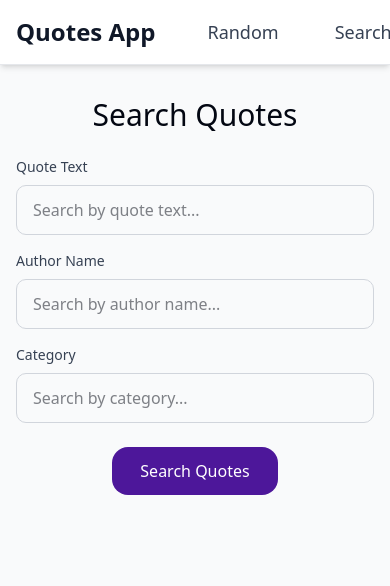
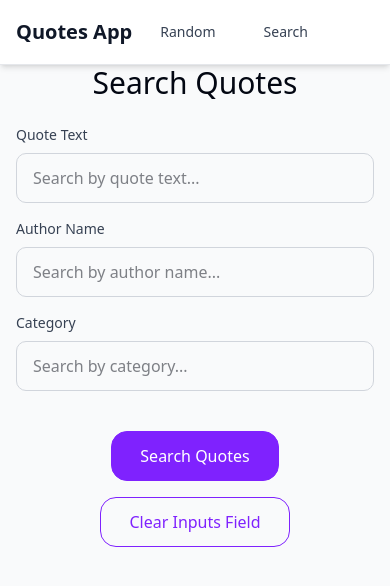
Before and after one commit to admitruk237/Quotes-app, a Next.js app: page /search in a window 390 px wide. Shown: the top 586 px of the page. Built offline with nearby package versions, Linux system fonts and the light colour scheme.

Commit message:
added clear search button

```diff
--- a/src/app/layout.tsx
+++ b/src/app/layout.tsx
@@ -29,7 +29,7 @@ export default function RootLayout({
         className={`${geistSans.variable} ${geistMono.variable} antialiased min-h-screen bg-gray-50`}
       >
         <Header />
-        <main className="@container max-w-7xl mx-auto px-4 py-8">
+        <main className="@container max-w-7xl mx-auto px-4 sm:px-6 lg:px-8">
           {children}
         </main>
       </body>
--- a/src/app/page.tsx
+++ b/src/app/page.tsx
@@ -32,7 +32,11 @@ export default function Home() {
   return (
     <div className="p-4">
       <Title text="Quotes frontend app" />
-      <Button onClick={fetchQuotes} text="Get Random Quotes" />
+      <Button
+        className="mb-10"
+        onClick={fetchQuotes}
+        text="Get Random Quotes"
+      />
       {isLoading && (
         <div className="grid grid-cols-1 sm:grid-cols-2 lg:grid-cols-3 gap-6 mt-6">
           {Array.from({ length: 10 }).map((_, index) => (
--- a/src/app/search/page.tsx
+++ b/src/app/search/page.tsx
@@ -70,6 +70,15 @@ function Search() {
     }
   };
 
+  const handleClearInputs = () => {
+    setText('');
+    setAuthor('');
+    setCategory('');
+    setButtonSearchClicked(false);
+    setSearchSubmitted(false);
+    setQuotes([]);
+  };
+
   const getValidationMessage = (
     name: keyof createSearchQueryInterface,
     value: string
@@ -111,7 +120,7 @@ function Search() {
     <div>
       <Title text="Search Quotes" />
 
-      <div className="grid grid-cols-1 md:grid-cols-3 gap-4 mb-6 relative">
+      <div className="grid grid-cols-1 md:grid-cols-3 gap-4 mb-10 relative">
         <div className="mb-0">
           <Input
             id="text"
@@ -157,7 +166,15 @@ function Search() {
           </p>
         )}
       </div>
-      <Button onClick={handleSearch} text="Search Quotes" />
+
+      <div className="flex gap-4 flex-row justify-center md:gap-10 flex-wrap">
+        <Button onClick={handleSearch} text="Search Quotes" />
+        <Button
+          onClick={handleClearInputs}
+          text="Clear Inputs Field"
+          variant="secondary"
+        />
+      </div>
 
       {/* Display loading skeletons - only for quote cards */}
       {isLoading && (
--- a/src/components/Button.tsx
+++ b/src/components/Button.tsx
@@ -1,13 +1,29 @@
 type ButtonPropsType = {
   onClick: () => void;
   text: string;
+  className?: string;
+  variant?: 'primary' | 'secondary';
 };
 
 function Button(props: ButtonPropsType) {
+  const { variant = 'primary' } = props;
+
+  const baseStyles =
+    'py-3 px-7 rounded-2xl cursor-pointer transition-all duration-300 font-medium';
+
+  const variantStyles = {
+    primary:
+      'bg-violet-600 text-white border border-violet-600 hover:bg-emerald-600 hover:border-emerald-600 hover:text-white',
+    secondary:
+      'bg-transparent text-violet-600 border border-violet-600 hover:bg-emerald-600 hover:border-emerald-600 hover:text-white',
+  };
+
   return (
-    <div className="text-center mb-10">
+    <div className={`text-center ${props.className ?? ''}`}>
       <button
-        className="py-3 px-7 text-white rounded-2xl bg-violet-900 cursor-pointer transition-colors duration-300 hover:bg-violet-700"
+        className={`${baseStyles} ${variantStyles[variant]} ${
+          props.className ?? ''
+        }`}
         onClick={props.onClick}
       >
         {props.text}
--- a/src/components/Header.tsx
+++ b/src/components/Header.tsx
@@ -2,16 +2,16 @@ import Link from 'next/link';
 
 function Header() {
   const linkClasses =
-    'text-gray-700 hover:text-violet-900 px-3 py-1 rounded-md text-lg font-medium transition-colors duration-200';
+    'text-sm sm:text-lg px-2 sm:px-3 py-0.5 sm:py-1 text-gray-700 hover:text-violet-900 rounded-md font-medium transition-colors duration-200';
 
   return (
     <header className="bg-white shadow-md border-b border-gray-200">
       <div className="max-w-7xl mx-auto px-4 sm:px-6 lg:px-8">
-        <div className="flex items-center h-16 gap-10">
+        <div className="flex items-center h-16 gap-5 sm:gap-10">
           {/* Title - Left corner */}
           <div className="flex-shrink-0">
             <Link href="/">
-              <h1 className="text-2xl font-bold text-gray-900 cursor-pointer hover:text-violet-900 transition-colors duration-200">
+              <h1 className="text-xl sm:text-2xl font-bold text-gray-900 cursor-pointer hover:text-violet-900 transition-colors duration-200">
                 Quotes App
               </h1>
             </Link>
```
